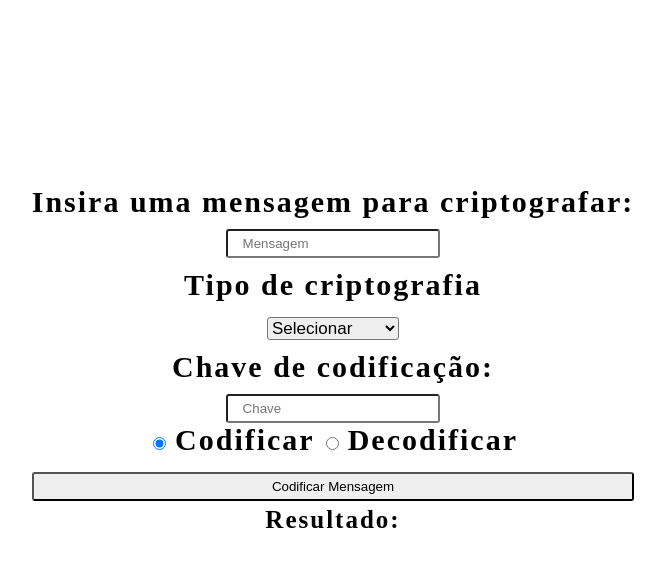
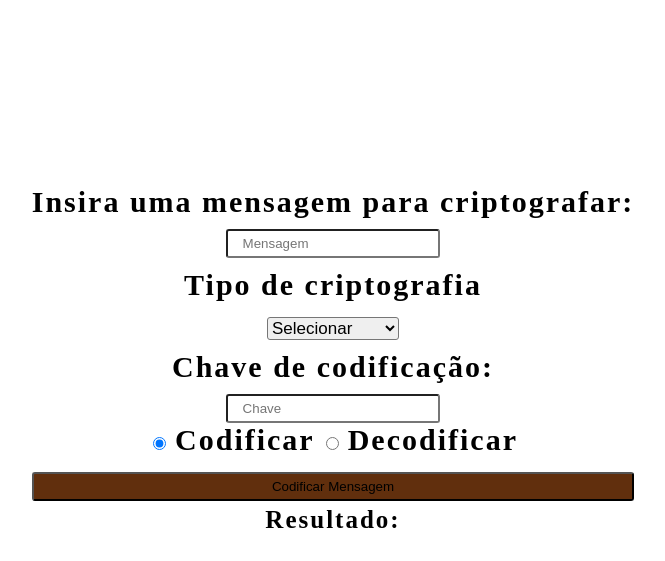
Before and after one commit to lannavalery/Criptografia, a plain HTML site: page index.html in a window 1280 px wide. In both pictures the pointer is over the button "Codificar Mensagem". Shown: the whole page, without its empty margins (307-972 px from the left). Drawn offline with Linux system fonts and the light colour scheme; a web font is replaced by a local one.

Commit message:
atualização do botão

```diff
--- a/style.css
+++ b/style.css
@@ -69,6 +69,11 @@ button {
   padding: 5px 15px;
 }
 
+button:hover {
+  transition: transform 4s;
+  background-color: #612f0d;
+}
+
 #resultado {
   font-size: 25px;
   margin-top: 5px;
```
